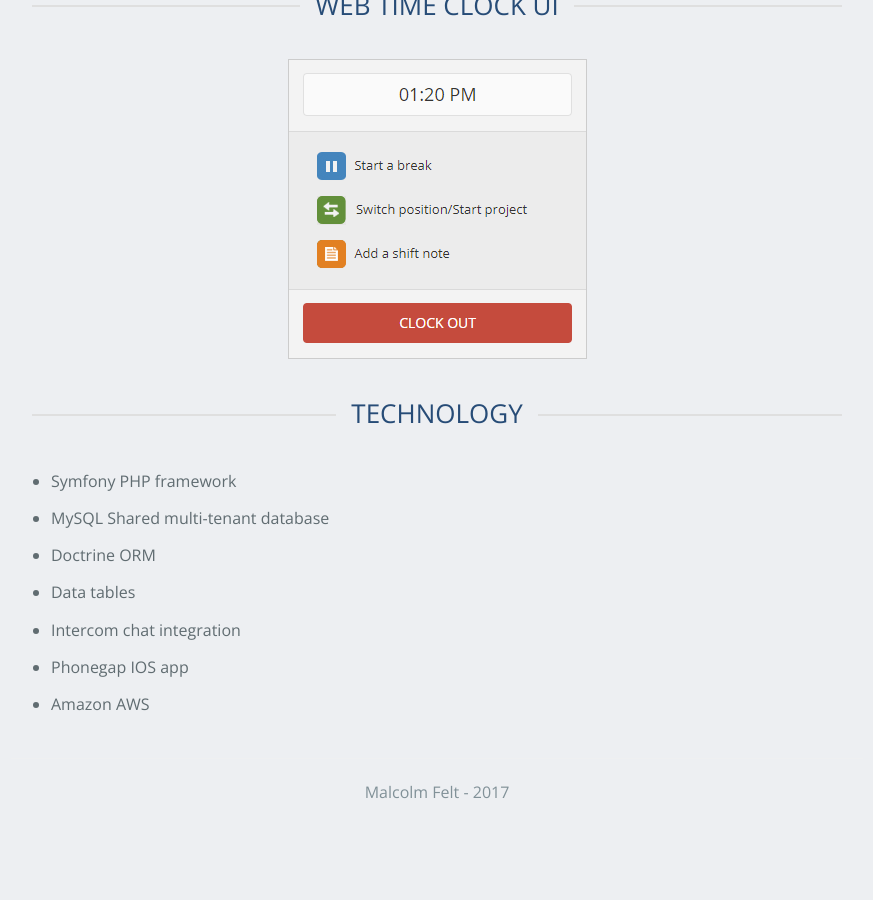
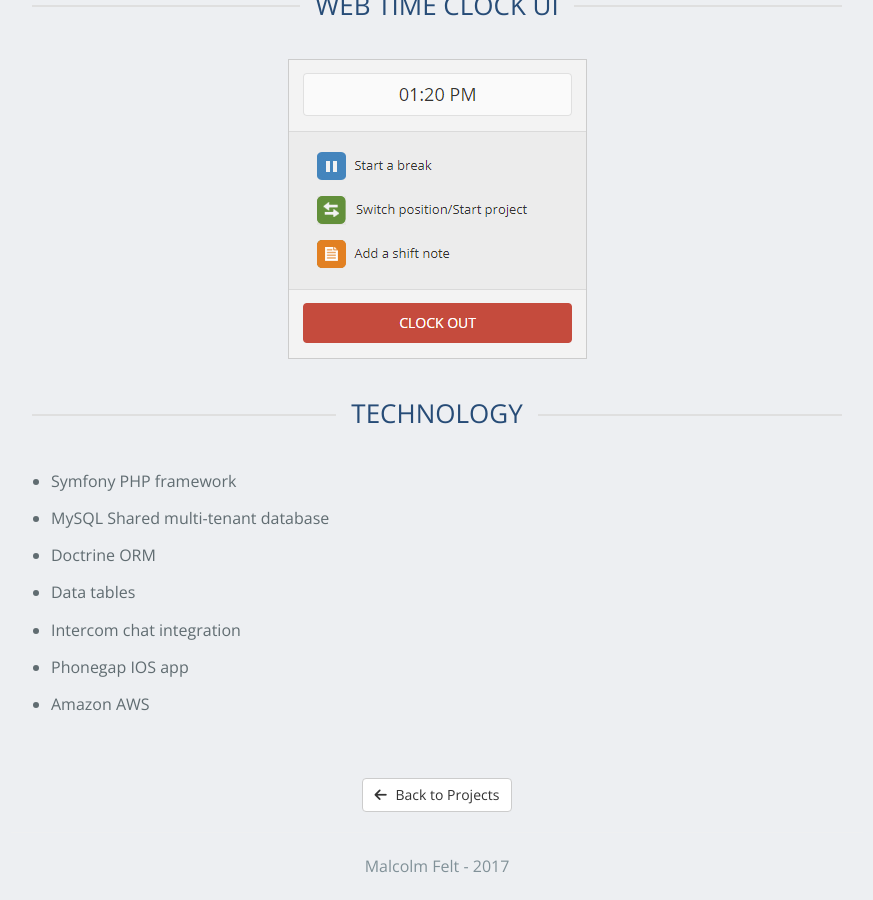
Before and after one commit to mfelt/mfelt.github.io, a Jekyll site: the page built from workforce.md, in a window 1280 px wide and 900 px high, scrolled down 1680 px. Shown: the whole window, without its empty margins (203-1076 px from the left). Built offline with Jekyll 4.4.1, drawn with Linux system fonts in a browser that asks for light colours; nearby versions of some CDN libraries; our own code applies the rules of GitHub Pages for plain Markdown files; before the commit the page ends 2506 px from its top, so only the background shows below that.

Commit message:
Update workforce.md

```diff
--- a/workforce.md
+++ b/workforce.md
@@ -31,3 +31,5 @@ Fishbowl Time and Labor is a web-based time tracking system for Fishbowl Manufac
 - Intercom chat integration
 - Phonegap IOS app
 - Amazon AWS
+
+{% include backbutton %}
```
